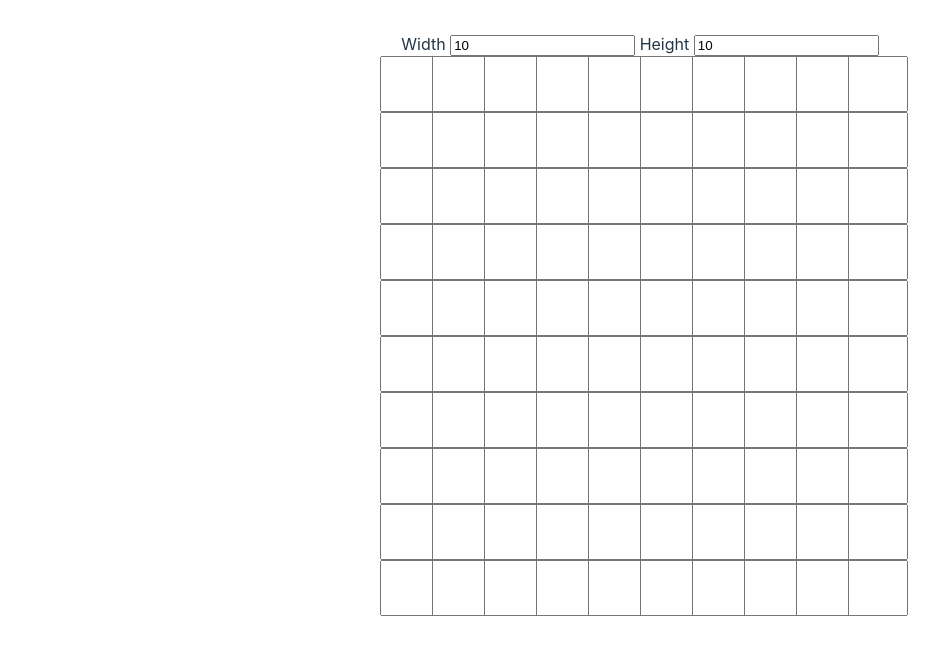
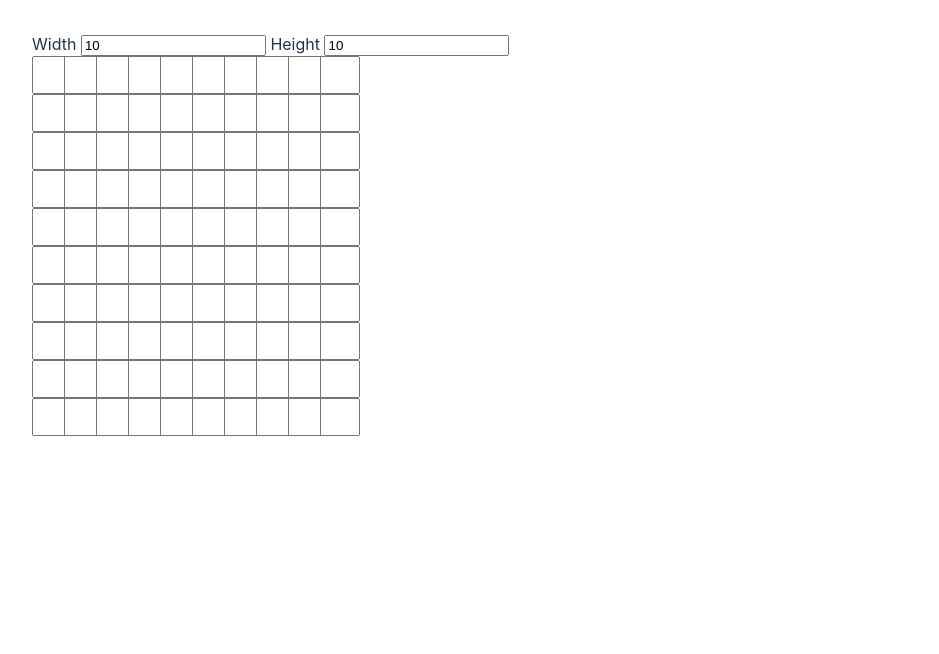
Before and after one commit to supposedly/nice-crossword, a Vue app: page / in a window 1280 px wide. Shown: the top 654 px of the page, without its empty margins (0-939 px from the left). Built offline with nearby package versions, Linux system fonts and the light colour scheme.

Commit message:
Mess with aspect ratio

```diff
--- a/src/components/Cell.vue
+++ b/src/components/Cell.vue
@@ -47,7 +47,6 @@ function flip() {
         <input
             v-model="model"
             maxlength="1"
-            size="1"
             :name="name"
             :data-row="row"
             :data-col="col"
@@ -55,7 +54,7 @@ function flip() {
             @mousedown="flip"
             @focusin="() => { alreadyFocused = true; }"
             @focusout="() => { alreadyFocused = false; }"
-        ></input>
+        />
     </p>
 </template>
 
@@ -63,6 +62,8 @@ function flip() {
     p {
         position: relative;
         margin: 0;
+        padding: 0;
+        aspect-ratio: 1;
     }
 
     span {
@@ -70,16 +71,17 @@ function flip() {
         left: 1px;
         top: -4px;
         font-size: small;
+        margin: 0;
+        padding: 0;
     }
 
     input {
         display: block;
+        position:relative;
+        aspect-ratio: 1;
+        margin: 0;
         width: 100%;
-        height: 0;
-        padding: none;
-        padding-bottom: 50%;
-        padding-top: 50%;
-        font-size: x-large;
+        height: 100%;
 
         text-align: center;
         text-transform: uppercase;
--- a/src/components/Grid.vue
+++ b/src/components/Grid.vue
@@ -126,7 +126,8 @@ const name = getCurrentInstance()?.uid.toString();
 </script>
 
 <template>
-    <div>
+    <div class="grid-container">
+        <div class="grid">
             <template v-for="row in height">
                 <Cell v-for="col in width"
                     :name
@@ -140,11 +141,13 @@ const name = getCurrentInstance()?.uid.toString();
                 />
             </template>
         </div>
+    </div>
 </template>
 
 <style scoped>
-div {
+div.grid {
     display: grid;
-    grid-template: repeat(v-bind(height), 1fr) / repeat(v-bind(width), 1fr);
+    grid-template: repeat(v-bind(height), minmax(0, 1fr)) / repeat(v-bind(width), minmax(0, 1fr));
+    max-width: 25vw;
 }
 </style>
--- a/src/style.css
+++ b/src/style.css
@@ -62,9 +62,7 @@ button:focus-visible {
 
 #app {
   max-width: 1280px;
-  margin: 0 auto;
   padding: 2rem;
-  text-align: center;
 }
 
 /* @media (prefers-color-scheme: light) { */
```
Lines whose indentation alone changed are shown as unchanged.
